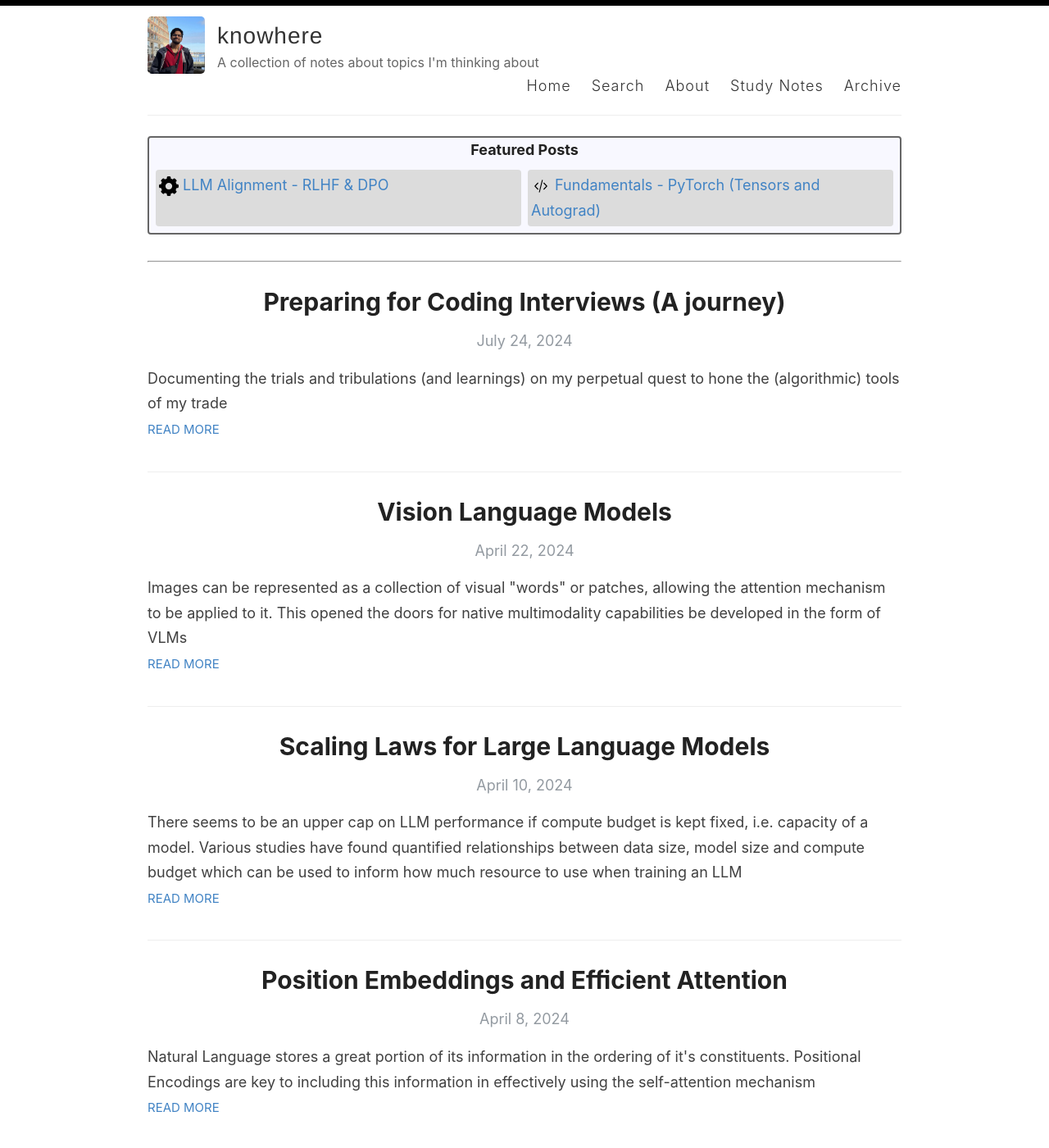
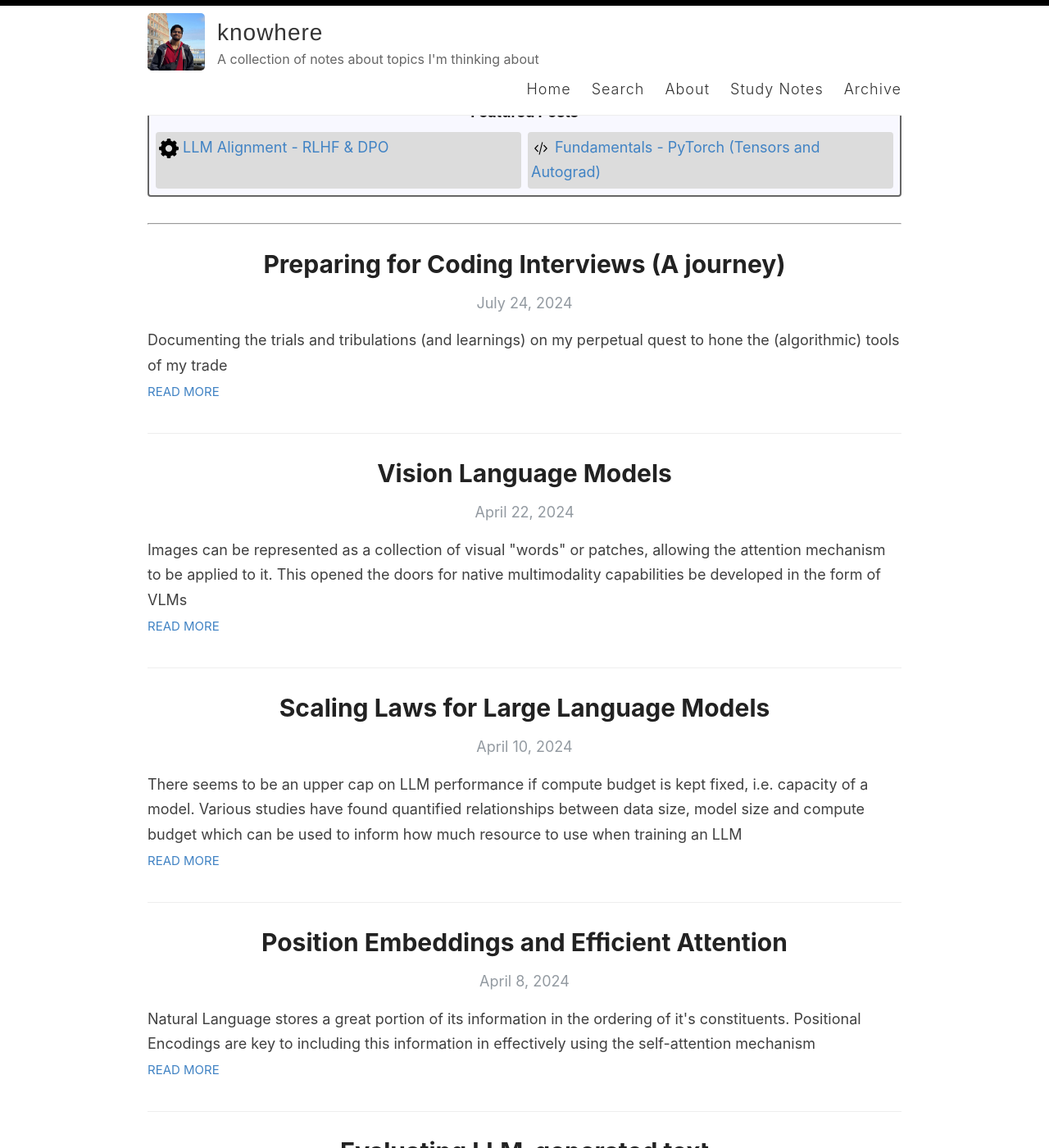
Before and after one commit to harsh-seth/knowhere, a Jekyll site: the page built from index.html, in a window 1280 px wide and 1400 px high. Shown: the whole window at 82% size. Built offline with Jekyll 4.4.1, drawn with Linux system fonts in a browser that asks for light colours; the list of posts is cut into pages by our own code.

Commit message:
style(header): Added sticky resizable header

```diff
--- a/_layouts/default.html
+++ b/_layouts/default.html
@@ -8,6 +8,7 @@
     <link rel="stylesheet" type="text/css" href="{{ site.baseurl }}/assets/style.css" />
     <link rel="alternate" type="application/rss+xml" title="{{ site.name }} - {{ site.description }}" href="{{ site.baseurl }}/feed.xml" />
     <link rel="canonical" href="{{ site.url }}{{ page.url }}" />
+    <script src="{{ site.baseurl }}/assets/interactivity.js" type="text/javascript"></script>
 
     <meta name="theme-color" content="#000000">
     <link rel="icon" type="image/png" sizes="32x32" href="{{ site.baseurl }}/images/favicon-32x32.png">
--- a/_sass/_variables.scss
+++ b/_sass/_variables.scss
@@ -19,6 +19,8 @@
 $helveticaNeue: "Helvetica Neue", Helvetica, Arial, sans-serif;
 $georgia: Georgia, serif;
 
+$defaultTransition: 0.2s;
+
 // Mobile breakpoints
 @mixin mobile {
   @media screen and (max-width: 640px) {
--- /dev/null
+++ b/assets/interactivity.js
@@ -0,0 +1,24 @@
+const setHeaderStyle = () => {
+    // resize header if document has been scrolled 50px
+    if (document.body.scrollTop > 50 || document.documentElement.scrollTop > 50) {
+        document.querySelector('.masthead').style.padding = "1rem 0 0";
+        document.querySelector('.site-avatar>img').style.width = "2.5rem";
+        document.querySelector('.site-avatar>img').style.height = "2.5rem"
+        document.querySelector('.site-name').style.fontSize = "1.5rem";
+        document.querySelector('.site-name').style.fontFamily = '-system-ui, -apple-system, BlinkMacSystemFont, "Segoe UI", Roboto, Helvetica, Arial, sans-serif, "Apple Color Emoji", "Segoe UI Emoji", "Segoe UI Symbol"';
+        document.querySelector('.site-description').style.display = "none";
+    } else  {
+        document.querySelector('.masthead').style.padding = "1rem 0";
+        document.querySelector('.site-avatar>img').style.width = "70px";
+        document.querySelector('.site-avatar>img').style.height = "70px";
+        document.querySelector('.site-name').style.fontSize = "28px";
+        document.querySelector('.site-name').style.fontFamily = '"Helvetica Neue", Helvetica, Arial, sans-serif';
+        document.querySelector('.site-description').style.display = "block";
+    }
+}
+
+const handleScroll = () => {
+    setHeaderStyle();
+};
+
+window.onscroll = () => handleScroll();
--- a/assets/style.scss
+++ b/assets/style.scss
@@ -265,12 +265,18 @@
 //
 
 .wrapper-masthead {
-  margin-bottom: 25px;
+  position: fixed;
+  top: 0;
+  width: 100%;
+  margin: 0 auto;
+  background-color: white;
+  transition: $defaultTransition;
 }
 
 .masthead {
-  padding: 20px 0;
+  padding: 1rem 0;
   border-bottom: 1px solid $lightGray;
+  transition: $defaultTransition;
 
   @include mobile {
     text-align: center;
@@ -279,8 +285,6 @@
 
 .site-avatar {
   float: left;
-  width: 70px;
-  height: 70px;
   margin-right: 15px;
 
   @include mobile {
@@ -294,6 +298,7 @@
     width: 70px;
     height: 70px;
     object-fit: cover;
+    transition: $defaultTransition;
   }
 }
 
@@ -316,6 +321,7 @@
   font-size: 28px;
   letter-spacing: 1px;
   text-align: left;
+  transition: $defaultTransition;
 
   @include mobile {
     text-align: center;
@@ -335,6 +341,7 @@
 nav {
   float: right;
   font-size: 18px;
+  padding-top: 0.5rem;
 
   @include mobile {
     float: none;
@@ -449,6 +456,7 @@
 
 .wrapper-main {
   padding-bottom: 134px;
+  margin-top: 7.5rem;
 }
 
 .wrapper-footer {
```
